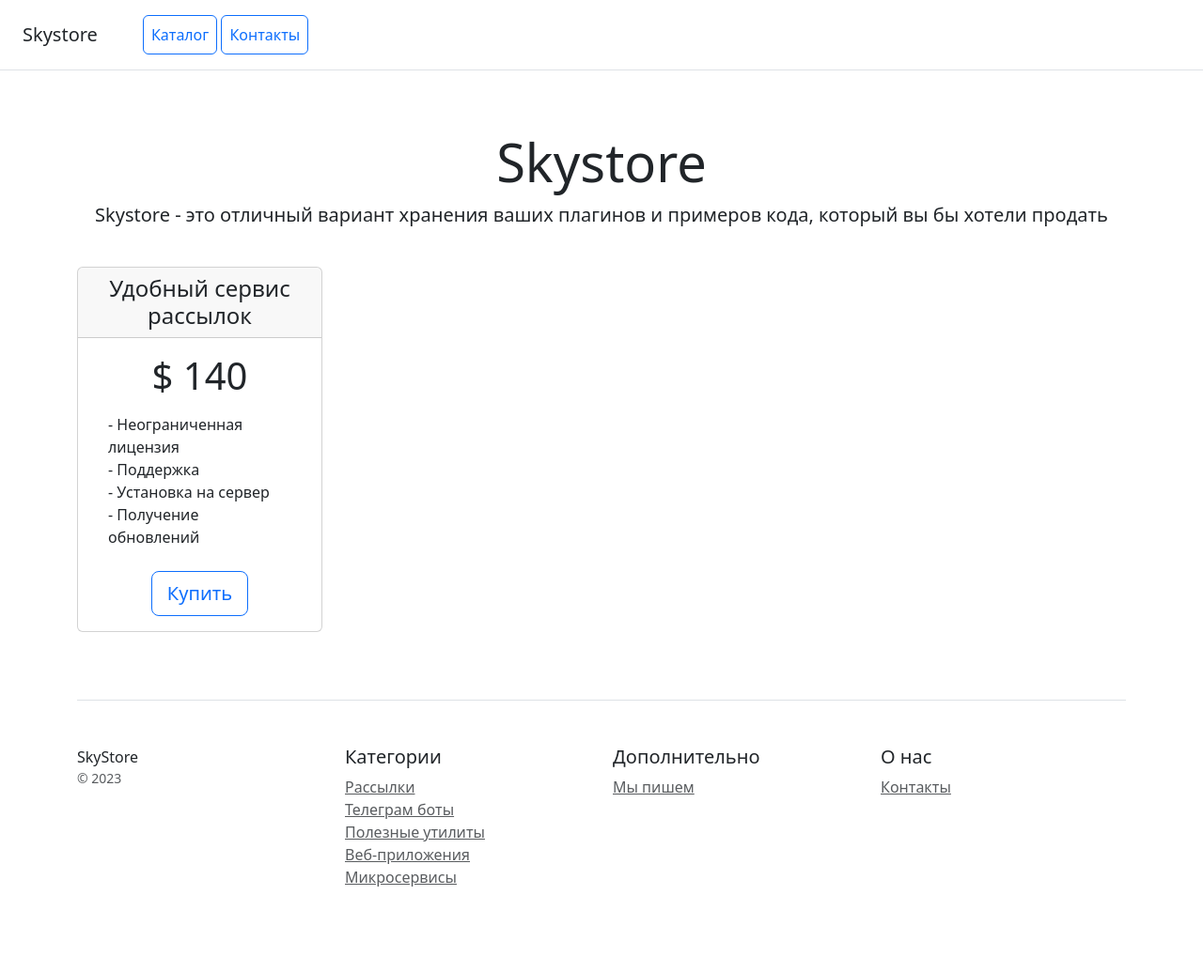
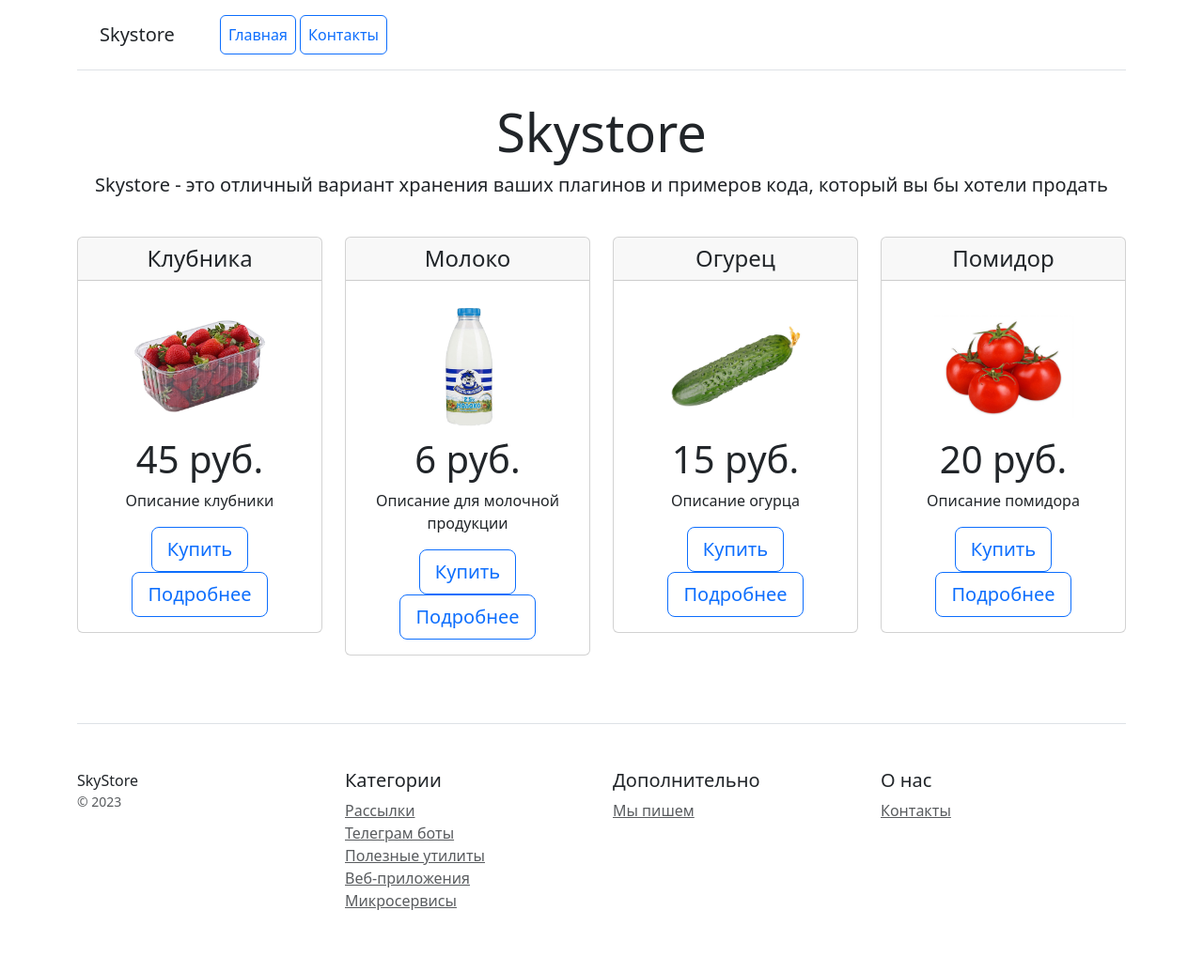
Before and after one commit to egorgorgul224/django_homework, a Django app: page /catalog/home/ in a window 1280 px wide. Shown: the whole page at 94% size. Before the commit the page ends 944 px from the top, so only its background shows below. Run offline with Django 5.2, Linux system fonts and the light colour scheme; data comes from the database, SQL or seed files in the repository; some libraries are stand-ins or nearby versions.

Commit message:
completed 1 and 2 tasks (added pages with info for each product and all products on the main page)

```diff
--- a/catalog/templates/catalog/home.html
+++ b/catalog/templates/catalog/home.html
@@ -7,39 +7,45 @@
     <link rel="stylesheet" href="/static/css/bootstrap.min.css">
 </head>
 <body>
+<div class="container">
     <div class="d-flex flex-column flex-md-row align-items-center p-3 px-md-4 mb-3 bg-white border-bottom box-shadow">
         <h5 class="my-0 mr-md-auto font-weight-normal">Skystore</h5>
         <nav class="ms-5">
-        <a class="p-2 btn btn-outline-primary" href="/">Каталог</a>
+            <a class="p-2 btn btn-outline-primary" href="/">Главная</a>
             <a class="p-2 btn btn-outline-primary" href="/contacts/">Контакты</a>
         </nav>
     </div>
+</div>
 
-<div class="pricing-header px-3 py-3 pt-md-5 pb-md-4 mx-auto text-center">
+<!--<div class="pricing-header px-3 py-3 pt-md-5 pb-md-4 mx-auto text-center">-->
+<!--    <h1 class="display-4">Skystore</h1>-->
+<!--    <p class="lead">Skystore - это отличный вариант хранения ваших плагинов и примеров кода, который вы бы хотели-->
+<!--        продать</p>-->
+<!--</div>-->
+
+<div class="container">
+    <div class="pricing-header px-3 py-3 pt-md-3 pb-md-4 mx-auto text-center">
         <h1 class="display-4">Skystore</h1>
         <p class="lead">Skystore - это отличный вариант хранения ваших плагинов и примеров кода, который вы бы хотели
             продать</p>
     </div>
-
-<div class="container">
     <div class="row text-center">
+        {% for product in products %}
         <div class="col-3">
             <div class="card mb-4 box-shadow">
                 <div class="card-header">
-                    <h4 class="my-0 font-weight-normal">Удобный сервис рассылок</h4>
+                    <h4 class="my-0 font-weight-normal">{{ product.product_name }}</h4>
                 </div>
                 <div class="card-body">
-                    <h1 class="card-title pricing-card-title">$ 140</h1>
-                    <ul class="list-unstyled mt-3 mb-4 text-start m-3">
-                        <li>- Неограниченная лицензия</li>
-                        <li>- Поддержка</li>
-                        <li>- Установка на сервер</li>
-                        <li>- Получение обновлений</li>
-                    </ul>
+                    <img src="{{ product.image.url }}" alt="{{ product.product_name }}" style="height: 150px;">
+                    <h1 class="card-title pricing-card-title">{{ product.product_price }} руб.</h1>
+                    <p>{{ product.product_description|truncatechars:60 }}</p>
                     <button type="button" class="btn btn-lg btn-block btn-outline-primary">Купить</button>
+                    <button type="button" class="btn btn-lg btn-block btn-outline-primary">Подробнее</button>
                 </div>
             </div>
         </div>
+        {% endfor %}
     </div>
 
     <footer class="pt-4 my-md-5 pt-md-5 border-top">
--- a/catalog/urls.py
+++ b/catalog/urls.py
@@ -5,6 +5,7 @@ from . import views
 app_name = "catalog"
 
 urlpatterns = [
-    path("home/", views.home, name="home"),
     path("contacts/", views.contacts, name="contacts"),
+    path("product_detail/<int:product_id>", views.product_detail, name="product_detail"),
+    path("home/", views.product_list_home, name="product_list_home"),
 ]
--- a/catalog/views.py
+++ b/catalog/views.py
@@ -1,12 +1,9 @@
 from django.http import HttpResponse
 from django.shortcuts import render
+from catalog.models import Category, Product
 
 
 # Create your views here.
-def home(request):
-    return render(request, "catalog/home.html")
-
-
 def contacts(request):
     if request.method == "POST":
         name = request.POST.get("name")
@@ -15,3 +12,17 @@ def contacts(request):
 
         return HttpResponse(f"Спасибо, {name}! Сообщение получено.")
     return render(request, "catalog/contacts.html")
+
+
+def product_detail(request, product_id):
+    product = Product.objects.get(id=product_id)
+    context = {
+        "product": product,
+    }
+    return render(request, "catalog/product_detail.html", context=context)
+
+
+def product_list_home(request):
+    products = Product.objects.all()
+    context = {'products': products}
+    return render(request, 'catalog/home.html', context)
```
Also changed, not shown: catalog/templates/catalog/contacts.html (+8 -6 lines), catalog/templates/catalog/product_detail.html (added, +34 -0 lines). Lines whose indentation alone changed are shown as unchanged.
